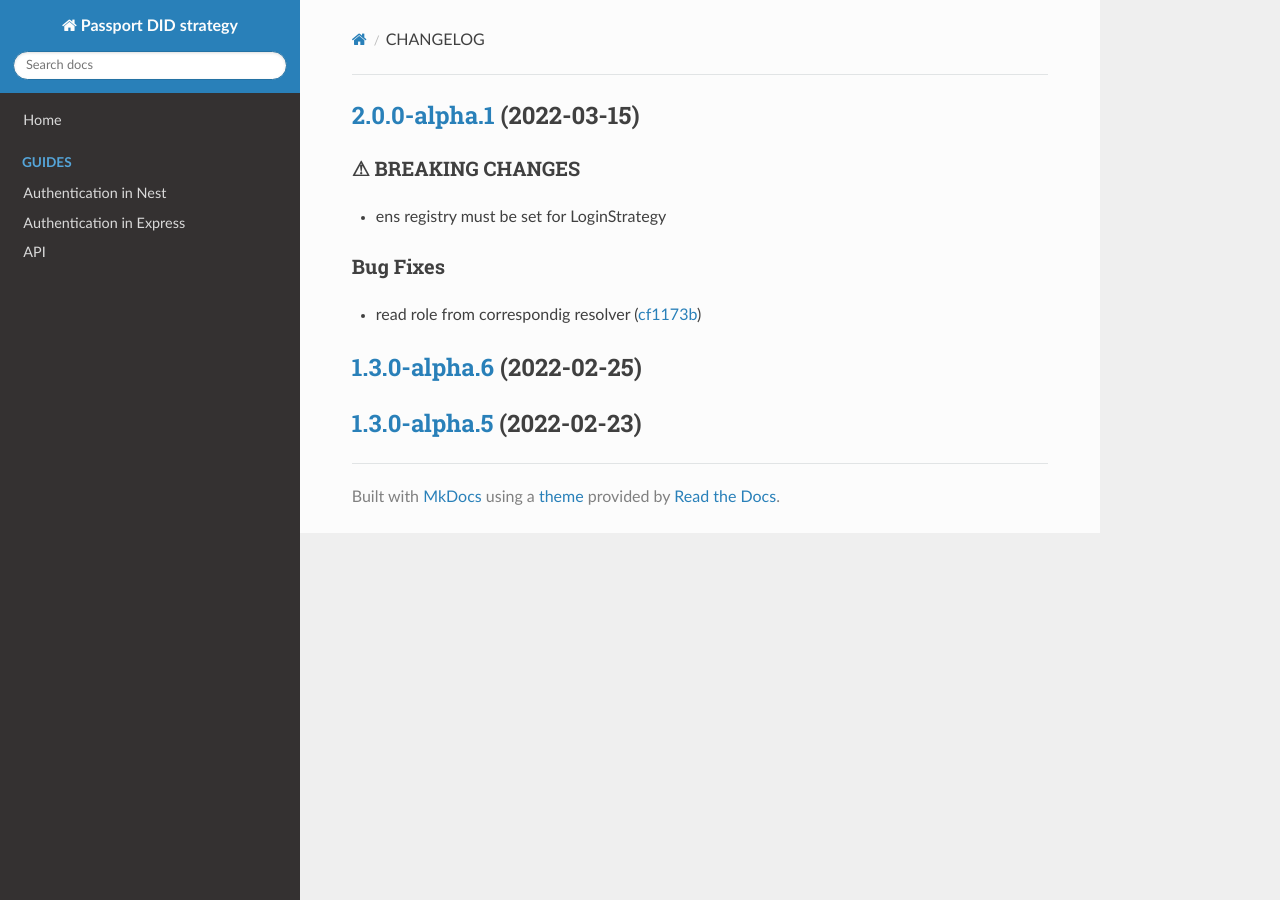
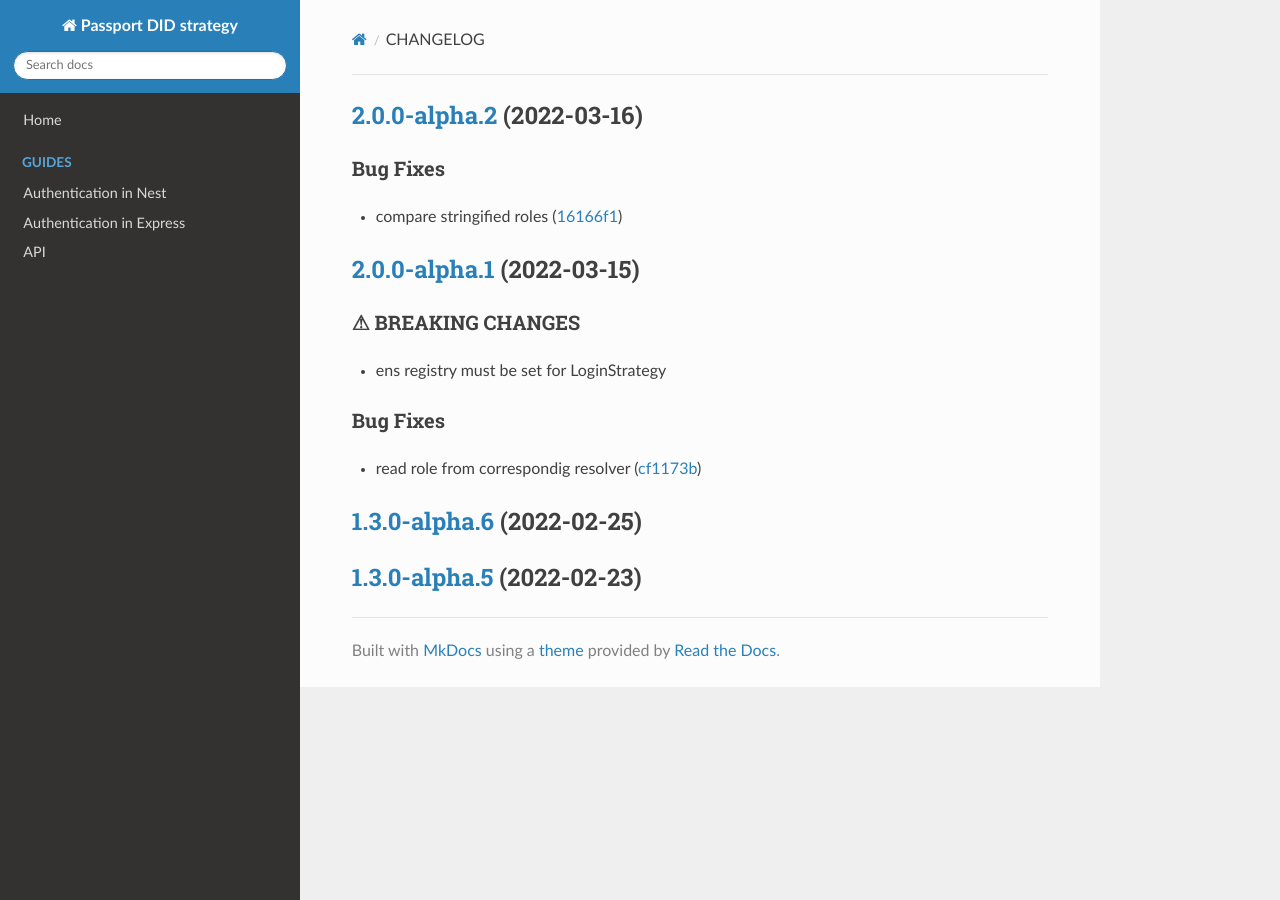
Before and after one commit to energywebfoundation/passport-did-auth, an MkDocs documentation site: the page built from docs/CHANGELOG.md, in a window 1280 px wide. Built offline with MkDocs 1.6.1, drawn with Linux system fonts in a browser that asks for light colours; nearby versions of some CDN libraries.

Commit message:
chore(release): 2.0.0-alpha.2 [skip ci]
## [2.0.0-alpha.2](https://github.com/energywebfoundation/passport-did-auth/compare/v2.0.0-alpha.1...v2.0.0-alpha.2) (2022-03-16)

### Bug Fixes

* compare stringified roles ([16166f1](https://github.com/energywebfoundation/passport-did-auth/commit/16166f1c5bbc169bfadeeed8d4e16ed4180d60b5))

```diff
--- a/docs/CHANGELOG.md
+++ b/docs/CHANGELOG.md
@@ -1,3 +1,10 @@
+## [2.0.0-alpha.2](https://github.com/energywebfoundation/passport-did-auth/compare/v2.0.0-alpha.1...v2.0.0-alpha.2) (2022-03-16)
+
+
+### Bug Fixes
+
+* compare stringified roles ([16166f1](https://github.com/energywebfoundation/passport-did-auth/commit/16166f1c5bbc169bfadeeed8d4e16ed4180d60b5))
+
 ## [2.0.0-alpha.1](https://github.com/energywebfoundation/passport-did-auth/compare/v1.3.0-alpha.6...v2.0.0-alpha.1) (2022-03-15)
 
 
```
